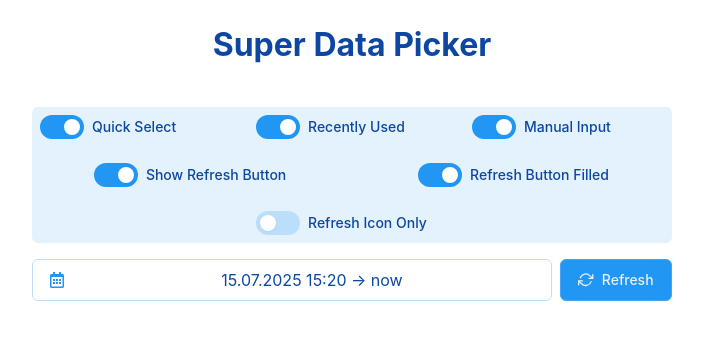
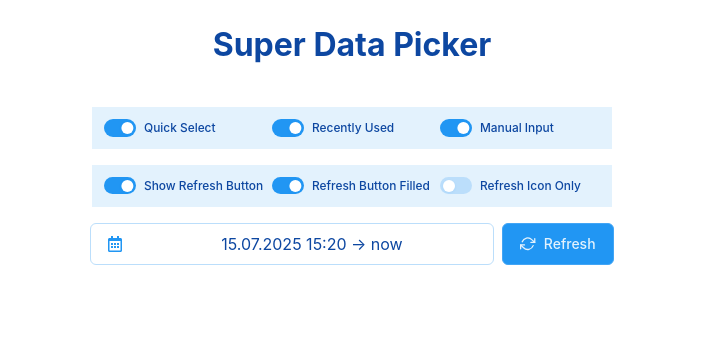
Before and after one commit to eliseevais/custom-super-data-picker, a React (Vite) app: page / in a window 1280 px wide. Shown: the top 340 px of the page, without its empty margins (288-991 px from the left). Built offline with nearby package versions, Linux system fonts and the light colour scheme.

Commit message:
add legend for switch controls

```diff
--- a/src/components/SwitchControls/SwitchControls.module.css
+++ b/src/components/SwitchControls/SwitchControls.module.css
@@ -1,11 +1,26 @@
 .switchControls {
   display: flex;
-  flex-wrap: wrap;
-  justify-content: space-around;
-  gap: var(--space-lg);
+  flex-direction: column;
+  gap: var(--space-md);
   width: 100%;
   max-width: 40rem;
-  padding: var(--space-sm);
-  background: var(--color-bg-light);
   border-radius: var(--radius-md);
 }
+
+.controlGroup {
+  display: flex;
+  flex-wrap: nowrap;
+  gap: var(--space-sm);
+  align-items: center;
+  border: none;
+  padding: 0.75rem;
+  background: var(--color-bg-light);
+}
+
+.controlGroup legend {
+  width: 100%;
+  font-weight: 600;
+  font-size: var(--text-sm);
+  color: var(--color-text-dark);
+  display: none;
+}
--- a/src/components/SwitchControls/SwitchControls.tsx
+++ b/src/components/SwitchControls/SwitchControls.tsx
@@ -1,5 +1,5 @@
 import s from "./SwitchControls.module.css";
-import { SwitchToggle } from "./SwitchToggle/SwitchToggle.tsx";
+import { SwitchToggle } from "./SwitchToggle/SwitchToggle";
 
 type Props = {
   showQuickSelect: boolean;
@@ -34,6 +34,8 @@ export const SwitchControls = ({
 }: Props) => {
   return (
     <div className={s.switchControls}>
+      <fieldset className={s.controlGroup}>
+        <legend>Time Settings</legend>
         <SwitchToggle
           label="Quick Select"
           checked={showQuickSelect}
@@ -49,7 +51,10 @@ export const SwitchControls = ({
           checked={showManualInput}
           onChange={() => setShowManualInput(!showManualInput)}
         />
+      </fieldset>
 
+      <fieldset className={s.controlGroup}>
+        <legend>Refresh Button</legend>
         <SwitchToggle
           label="Show Refresh Button"
           checked={showRefreshButton}
@@ -65,6 +70,7 @@ export const SwitchControls = ({
           checked={refreshIconOnly}
           onChange={() => setRefreshIconOnly(!refreshIconOnly)}
         />
+      </fieldset>
     </div>
   );
 };
--- a/src/components/SwitchControls/SwitchToggle/SwitchToggle.module.css
+++ b/src/components/SwitchControls/SwitchToggle/SwitchToggle.module.css
@@ -2,14 +2,15 @@
   display: flex;
   align-items: center;
   gap: var(--space-sm);
-  min-width: 12rem;
+  min-width: 10rem;
+  white-space: nowrap;
 }
 
 .switch {
   position: relative;
   display: inline-block;
-  width: 2.75rem;
-  height: 1.5rem;
+  width: 2rem;
+  height: 1.1rem;
 }
 
 .switch input {
@@ -19,7 +20,7 @@
 }
 
 .switchLabel {
-  font-size: var(--text-sm);
+  font-size: calc(var(--text-sm) * 0.85);
   color: var(--color-text-dark);
   font-weight: 500;
   white-space: nowrap;
@@ -31,16 +32,16 @@
   inset: 0;
   background-color: var(--color-border-light);
   transition: all 0.3s ease;
-  border-radius: 1.5rem;
+  border-radius: 1.1rem;
 }
 
 .slider::before {
   position: absolute;
   content: "";
-  height: 1rem;
-  width: 1rem;
-  left: 0.25rem;
-  bottom: 0.25rem;
+  height: 0.75rem;
+  width: 0.75rem;
+  left: 0.2rem;
+  bottom: 0.18rem;
   background-color: var(--color-bg-white);
   transition: all 0.3s ease;
   border-radius: 50%;
@@ -52,5 +53,5 @@ input:checked + .slider {
 }
 
 input:checked + .slider::before {
-  transform: translateX(1.25rem);
+  transform: translateX(0.9rem);
 }
```
Lines whose indentation alone changed are shown as unchanged.
